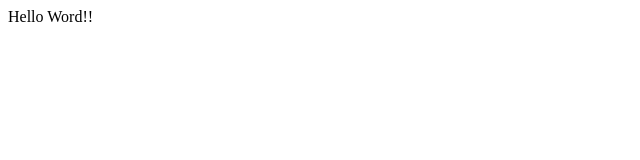
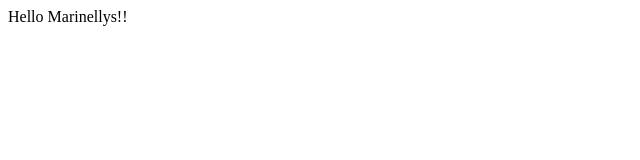
Before and after one commit to marinellysfigueroa/fedesoft-proyecto1, a plain HTML site: page index.html in a window 1280 px wide. Shown: the full height of the page, 0-640 px from the left. Drawn offline with Linux system fonts and the light colour scheme.

Commit message:
Modificaciones al index

```diff
--- a/index.html
+++ b/index.html
@@ -3,7 +3,7 @@
 		<title>Mi primera p&aacute;gina con git bash</title>
 	</head>
 	<body>
-	Hello Word!!
+	Hello Marinellys!!
 	</body>
 
 </html>
```
